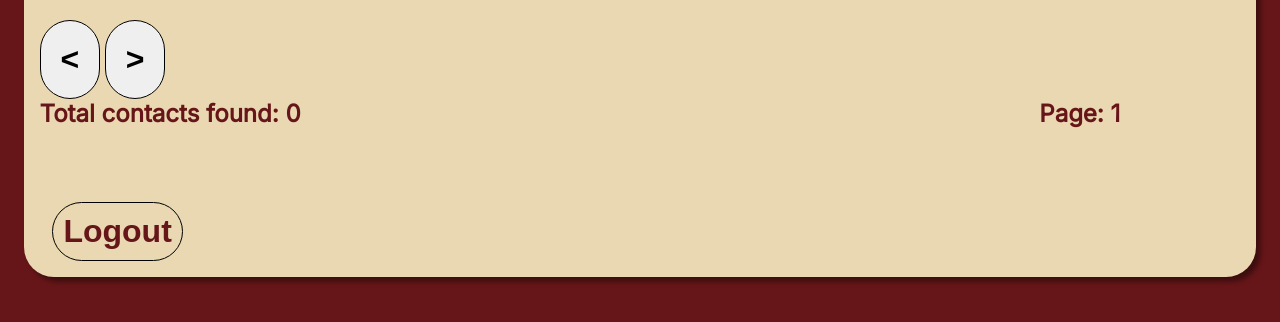
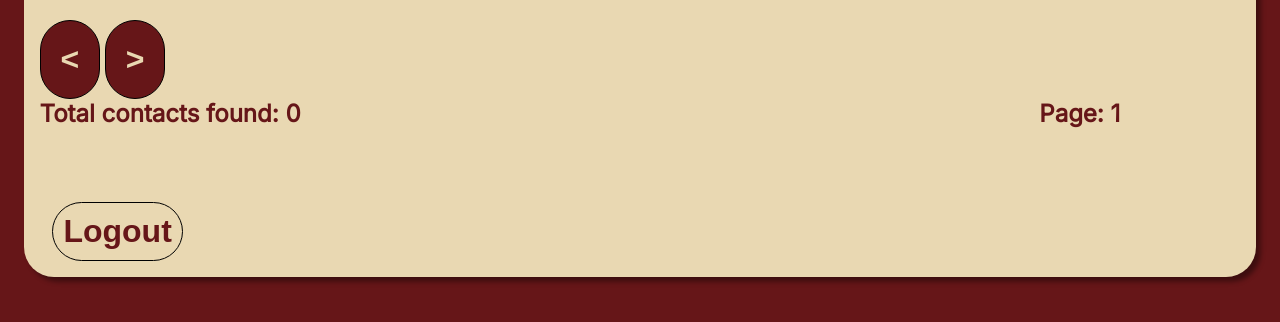
Before and after one commit to matt11matthew/ContactManager, a PHP site: page /myContacts.html in a window 1280 px wide. Shown: the part 366-688 px from the top of the page. Run offline with PHP 8.4, Linux system fonts and the light colour scheme; a stand-in replaces the project's code that opens the database connection.

Commit message:
Improvements

```diff
--- a/Projects/Backend/searchContact.php
+++ b/Projects/Backend/searchContact.php
@@ -37,8 +37,8 @@ if (isset($inData["contactId"])) {
 $showCount =isset($inData["maxPage"]);
 // Prepare the base SQL query
 //On it boss
-$sql = "SELECT ".($showCount?"COUNT(*)":"*").
-        "FROM Contacts
+$sql = "SELECT *
+        FROM Contacts
         WHERE UserID = ?";
 # UserID 1st
 
--- a/Projects/myContacts.css
+++ b/Projects/myContacts.css
@@ -183,8 +183,8 @@ td{
 }
 
 #next-button, #prev-button{
-    color:
-    backg;
+    color: #e9d8b2;
+    background-color: #661618;
 }
 
 .total{
```
